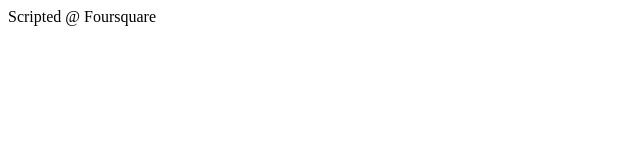
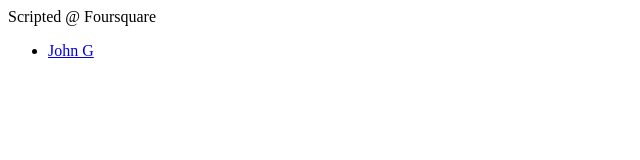
Before and after one commit to scripted-foursquare/scripted-foursquare.github.io, a plain HTML site: page index.html in a window 1280 px wide. Shown: the full height of the page, 0-640 px from the left. Drawn offline with Linux system fonts and the light colour scheme.

Commit message:
add lines for each member

```diff
--- a/index.html
+++ b/index.html
@@ -1,10 +1,13 @@
 <!DOCTYPE html>
 <html>
  <head>
-  <title>Title</title>
+  <title>Scripted @ Foursquare</title>
  </head>
 
  <body>
    Scripted @ Foursquare
+   <ul>
+       <li><a href="http://slackhappy.github.io/" target="_blank">John G</a></li>
+   </ul>
  </body>
 </html>
```
